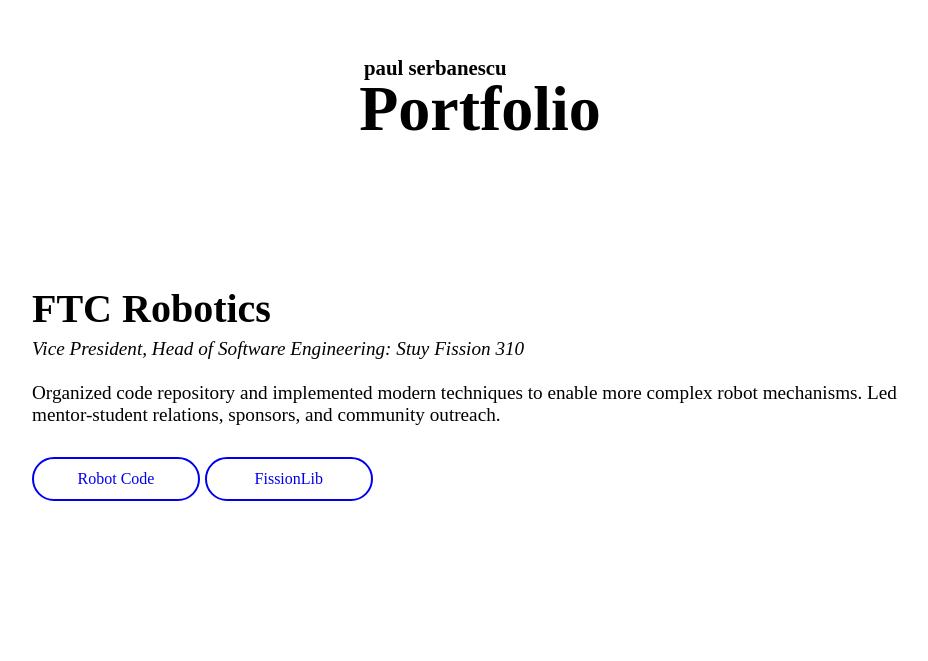
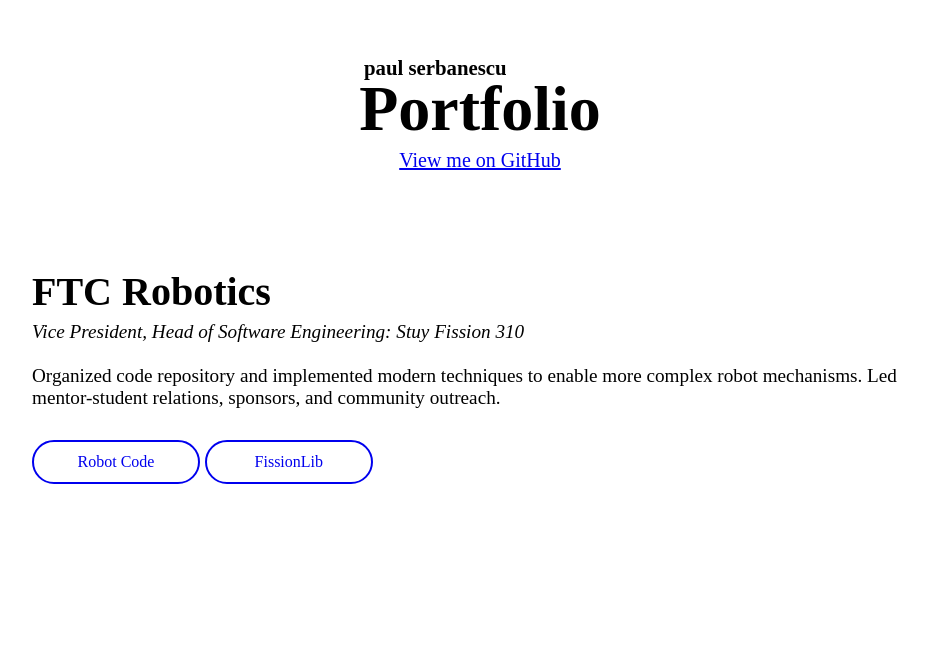
Before and after one commit to pserb/pserb-me-2024, a Next.js app: page /portfolio in a window 1280 px wide. Shown: the part 139-800 px from the top of the page, without its empty margins (160-1088 px from the left). Built offline with nearby package versions, Linux system fonts and the light colour scheme.

Commit message:
added gh link

```diff
--- a/pages/portfolio.js
+++ b/pages/portfolio.js
@@ -18,6 +18,7 @@ export default function Home() {
       <main className={pg.main}>
         <Title title="Portfolio" subtitle="paul serbanescu"></Title>
 
+        <h1 className={pg.ghlink}><a target="_blank" rel="noopener noreferrer" href="https://github.com/pserb">View me on GitHub</a></h1>
         <Block title="FTC Robotics">
           <div className={pg.positiontitle}>Vice President, Head of Software Engineering: Stuy Fission 310</div>
           <br></br>
--- a/styles/Page.module.scss
+++ b/styles/Page.module.scss
@@ -1,5 +1,16 @@
 .container {
     .main {
+      .ghlink {
+        text-align: center;
+        color: var(--link-color);
+        padding: 0;
+        margin: 0;
+        font-size: 20px;
+        font-weight: 400;
+        margin-top: -2em;
+      } .ghlink:hover {
+        color: var(--button-color);
+      }
       .positiontitle {
         margin-top: -0.7em;
         color: var(--button-text-color);
```
